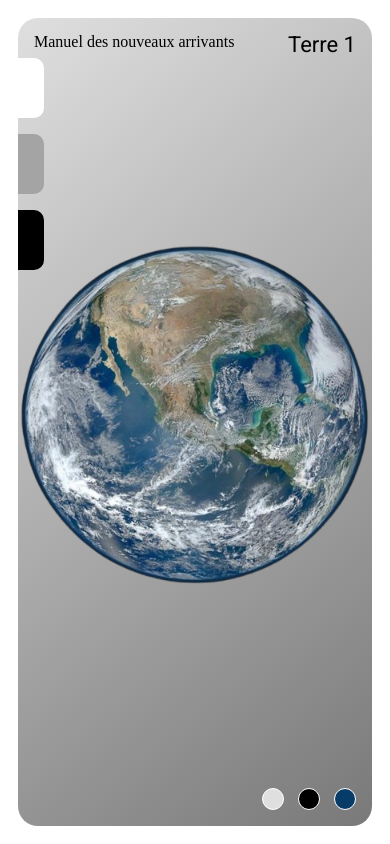
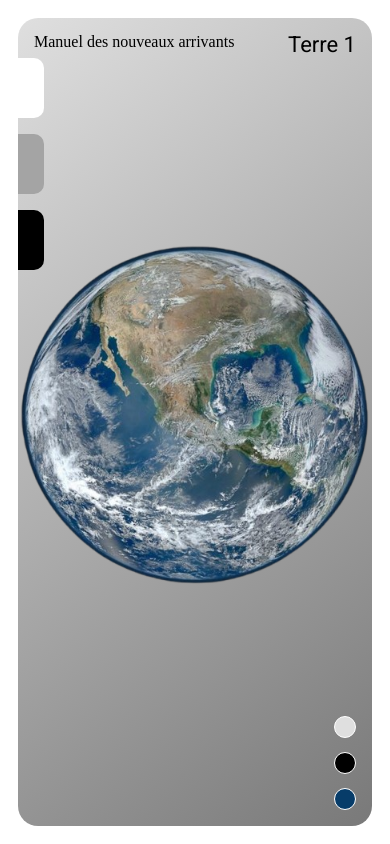
Before and after one commit to Debliqui/terre-1, a React (Vite) app: page / in a window 390 px wide. Built offline with nearby package versions, Linux system fonts and the light colour scheme.

Commit message:
Update reponsive styles for settings components

```diff
--- a/src/component/Settings/index.scss
+++ b/src/component/Settings/index.scss
@@ -2,6 +2,10 @@
   width: 94px;
   display: flex;
   gap: 14px;
+  @media screen and (max-width: 500px) {
+    flex-direction: column;
+    align-items: end;
+  }
   .themeBtn {
     border: 0.5px solid #ffffff;
     border-radius: 20px;
--- a/src/container/CollapseArticles/index.scss
+++ b/src/container/CollapseArticles/index.scss
@@ -58,6 +58,7 @@ $width-open: 340px;
     align-items: center;
     padding: 20px;
     transition: left $transition-duration;
+    z-index: 1;
     &.open {
       left: 0;
     }
```
